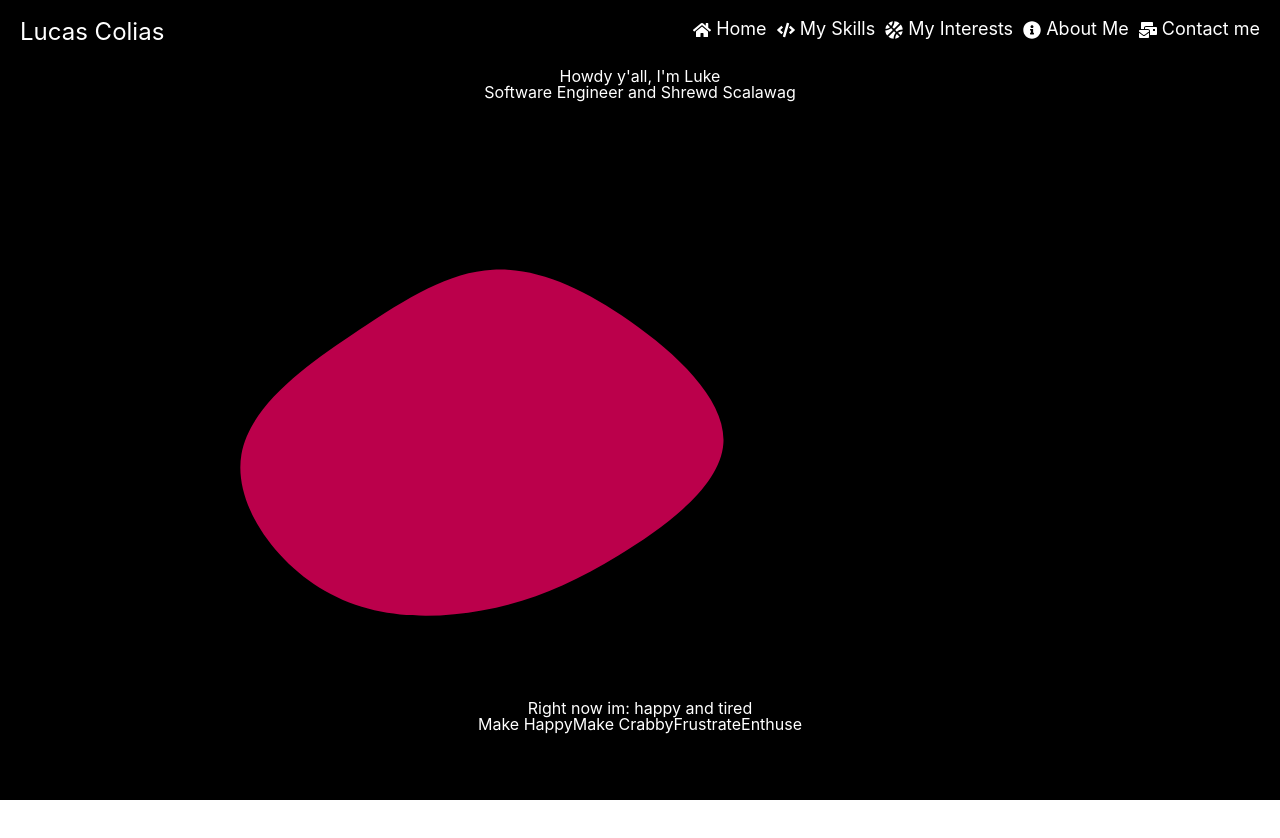
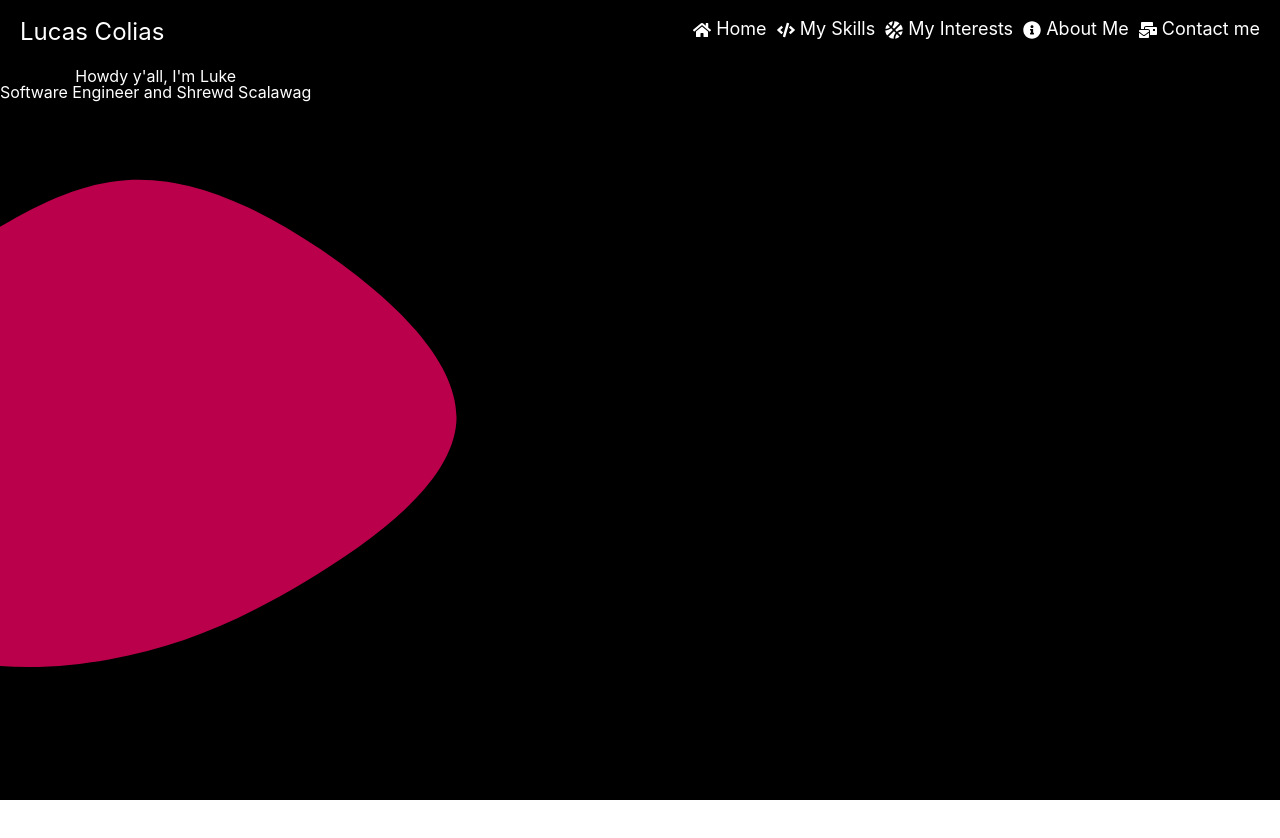
Before and after one commit to lcolias/MyReactWebsite, a React (Create React App) app in the folder my-website/: page / in a window 1280 px wide. Shown: the top 838 px of the page. Before the commit the page ends 800 px from the top, so only its background shows below. Built offline with nearby package versions, Linux system fonts and the light colour scheme.

Commit message:
Positioning of Elements
Added some positioning to the blob svg so it is in a position 1 off screen.

```diff
--- a/my-website/src/components/Home/Home.css
+++ b/my-website/src/components/Home/Home.css
@@ -2,6 +2,24 @@
 
 }
 
-.intro {
+.main-container .blob{
+    width: 50%;
+    height: 100%;
+
+    position: absolute;
+    z-index: 1;
 
 }
+
+.pos1 {
+    top: -5%;
+    left: -20%;
+    scale: 2;
+}
+
+
+.content {
+
+    position: absolute;
+    z-index: 2;
+}
--- a/my-website/src/components/Home/Home.js
+++ b/my-website/src/components/Home/Home.js
@@ -5,6 +5,7 @@ import "./Home.css";
 
 import Navbar from '../Navbar/Navbar';
 
+//Animation Variables
 const DURATION = 3000;
 
 const blobs = [
@@ -19,13 +20,17 @@ function Home(props){
 
     const [emotion, setEmotion] = useState("happy");
     const [secondary, setSecondary] = useState("tired");
+
+    //  State of blob path
     const [activeIndex, setActiveIndex] = useState(0);
 
+    //  Animation Properties
     const animationProps = useSpring({
        blob: blobs[activeIndex],
        config: {duration:DURATION}
     });
 
+    // React Hook that tracks change of the blobs path property
     useEffect(() => {
         const timeout = setTimeout(() => {
             setActiveIndex(activeIndex + 1);
@@ -49,21 +54,13 @@ function Home(props){
 */
     return(
         <>
-            <div className='main-container'>
+            <section className='main-container'>
+
                 <Navbar />
 
-                <div className='intro'>
-                    <h1>Howdy y'all, I'm {props.name}</h1>
-
-                    <h2>Software Engineer and Shrewd Scalawag</h2>
-                </div>
-
-                <div className=''>
                 <svg
-                    id="visual"
+                    className='blob pos1'
                     viewBox="0 0 900 600"
-                    width="900"
-                    height="600"
                     xmlns="http://www.w3.org/2000/svg"
                     version="1.1">
 
@@ -77,22 +74,14 @@ function Home(props){
                         </g>
                 </svg>
 
+                <div className='content'>
+                    <h1>Howdy y'all, I'm {props.name}</h1>
+
+                    <h2>Software Engineer and Shrewd Scalawag</h2>
                 </div>
 
-                <h2>Right now im: {emotion} and {secondary}</h2>
-                <button onClick={() => setEmotion("happy")}>
-                    Make Happy
-                </button>
-                <button onClick={() => setSecondary("Crabby")}>
-                    Make Crabby
-                </button>
-                <button onClick={() => setEmotion("frustrated")}>
-                    Frustrate
-                </button>
-                <button onClick={() => setEmotion("enthusiastic")}>
-                    Enthuse
-                </button>
-            </div>
+
+            </section>
         </>
     );
 }
```
